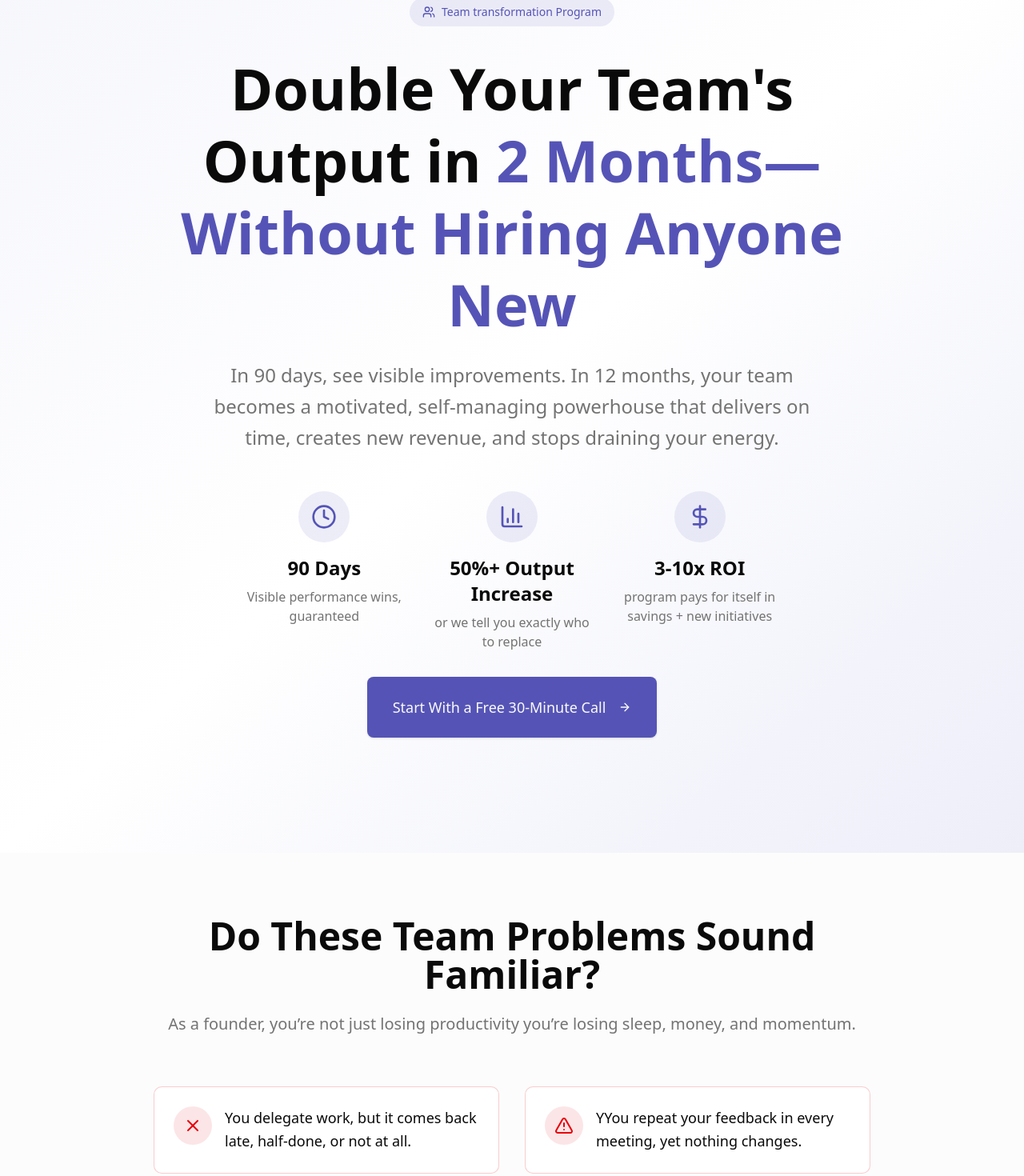
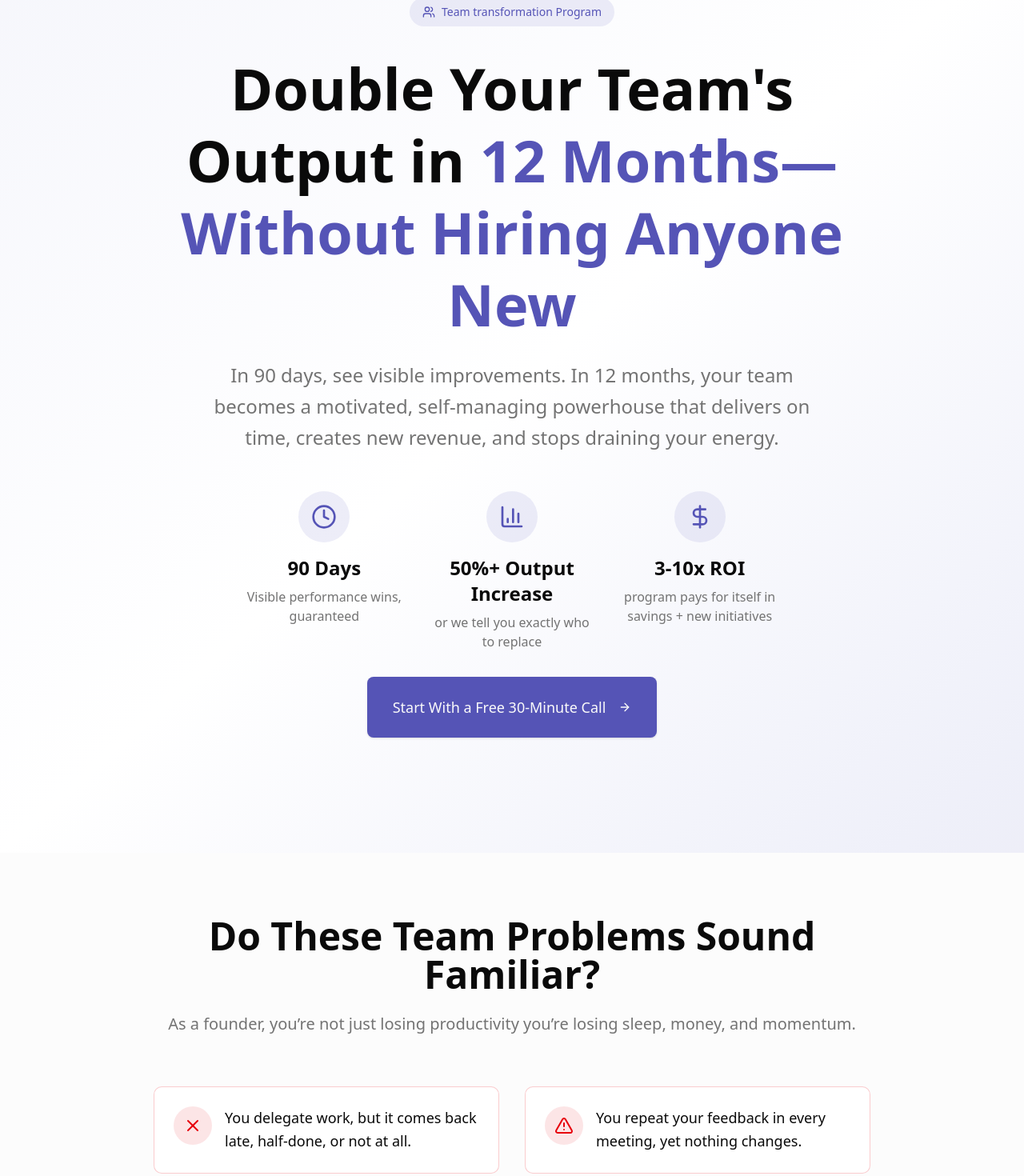
Before and after one commit to zatezalo/tatjana, a Next.js app: page / in a window 1280 px wide. Shown: the part 148-1618 px from the top of the page at 80% size. Built offline with nearby package versions, Linux system fonts and the light colour scheme.

Commit message:
Update Hero component headline to reflect a longer timeframe for productivity improvement and fix typo in offer object for consistency.

```diff
--- a/src/components/sections/Hero.tsx
+++ b/src/components/sections/Hero.tsx
@@ -20,7 +20,7 @@ export default function Hero() {
           <h1 className="text-3xl sm:text-4xl md:text-5xl lg:text-6xl xl:text-7xl font-bold text-foreground mb-4 sm:mb-6 leading-tight">
             Double Your Team&apos;s Output in{" "}
             <span className="text-primary block sm:inline">
-              2 Months—Without Hiring Anyone New
+              12 Months—Without Hiring Anyone New
             </span>
           </h1>
 
--- a/src/lib/offer.ts
+++ b/src/lib/offer.ts
@@ -9,7 +9,7 @@ export const offer = {
     subheadline: " As a founder, you’re not just losing productivity you’re losing sleep, money, and momentum.",
     bullets: [
       "You delegate work, but it comes back late, half-done, or not at all.",
-      "YYou repeat your feedback in every meeting, yet nothing changes.",
+      "You repeat your feedback in every meeting, yet nothing changes.",
       "You’re stuck fixing fires your team should have prevented.",
       "You hire smart people, but they still don’t act like owners.",
       "You miss deadlines, lose deals, or burn cash because the team can’t align."
```
